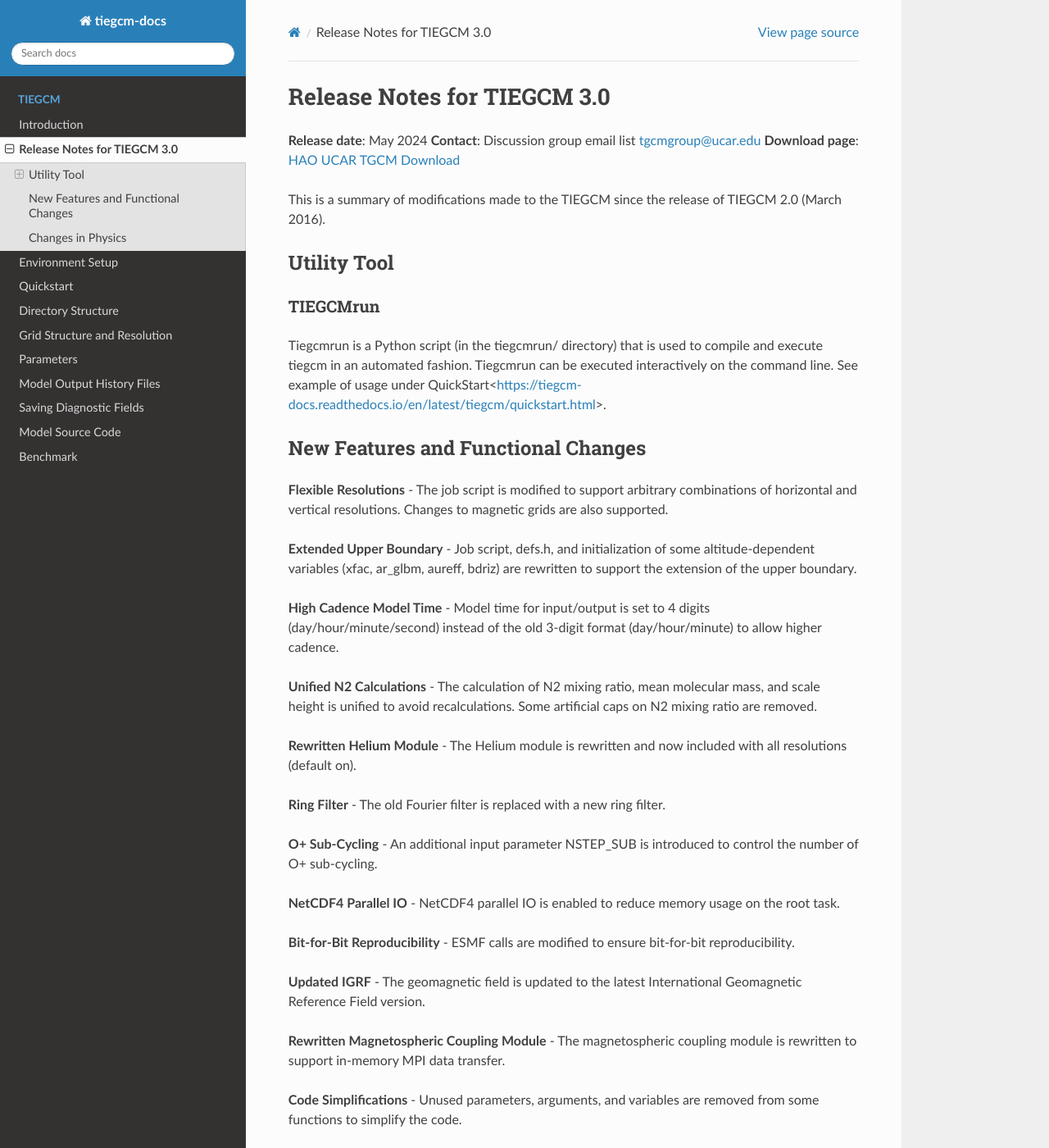
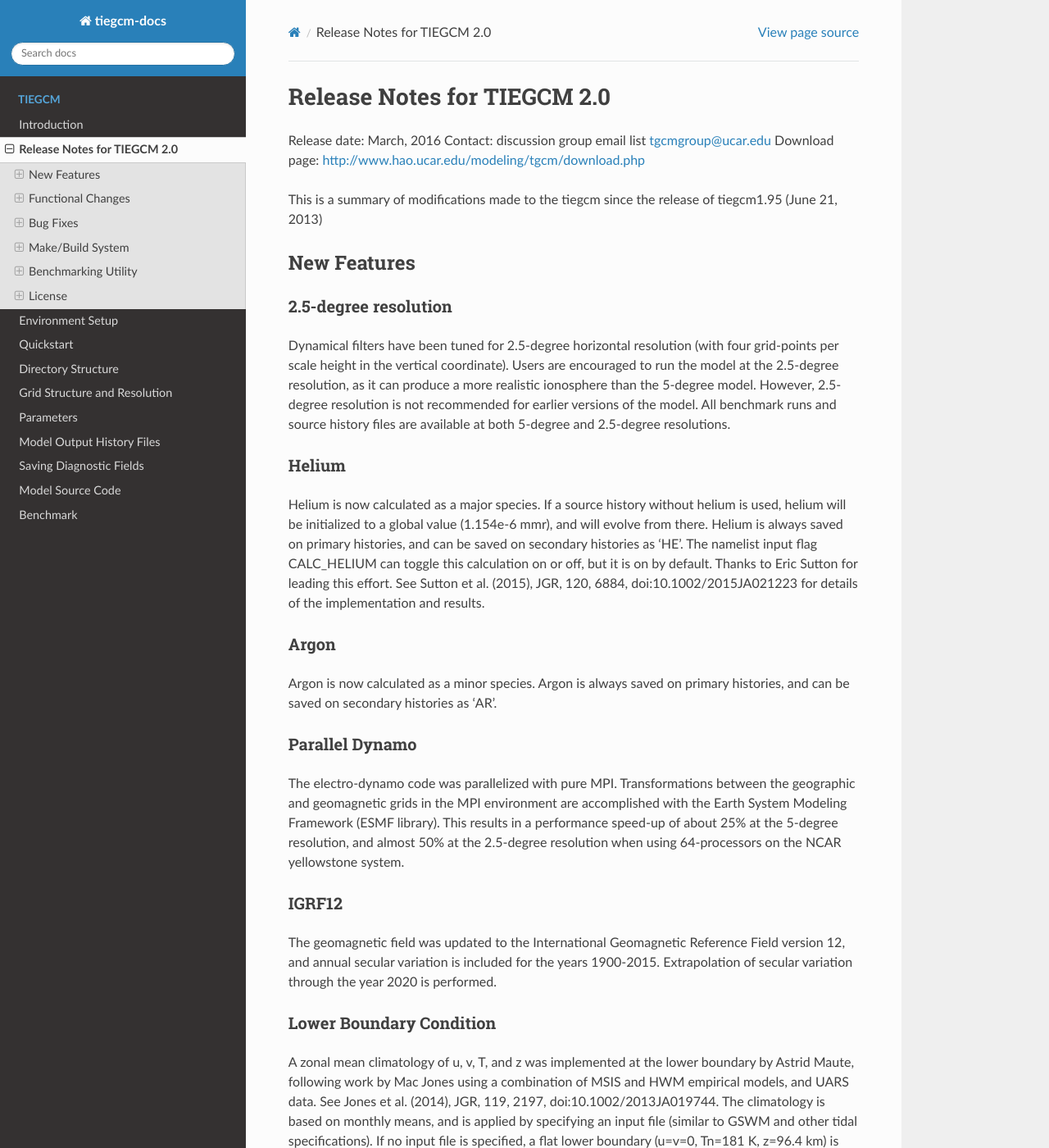
Before and after one commit to NCAR/tiegcm-docs, a Sphinx documentation site: the page built from docs/source/tiegcm/release_notes.rst, in a window 1280 px wide and 1400 px high. Shown: the whole window at 82% size. Built offline with Sphinx 7.4.7 and the Read the Docs theme 2.0.0, drawn with Linux system fonts in a browser that asks for light colours; some of the changed text lies outside the part shown.

Commit message:
Revert "Update release_notes.rst"
This reverts commit 634e795233b23e658189dd1ddaf8a8907b39ae20.

```diff
--- a/docs/source/tiegcm/release_notes.rst
+++ b/docs/source/tiegcm/release_notes.rst
@@ -1,97 +1,144 @@
-Release Notes for TIEGCM 3.0
+Release Notes for TIEGCM 2.0
 ============================
+Release date: March, 2016
+Contact: discussion group email list tgcmgroup@ucar.edu
+Download page: http://www.hao.ucar.edu/modeling/tgcm/download.php
 
-**Release date**: May 2024
-**Contact**: Discussion group email list tgcmgroup@ucar.edu
-**Download page**: `HAO UCAR TGCM Download <https://github.com/NCAR/tiegcm/tree/master>`_
+This is a summary of modifications made to the tiegcm since the release of tiegcm1.95 (June 21, 2013)
 
-This is a summary of modifications made to the TIEGCM since the release of TIEGCM 2.0 (March 2016).
+New Features
+------------
+
+2.5-degree resolution
+^^^^^^^^^^^^^^^^^^^^^
+
+Dynamical filters have been tuned for 2.5-degree horizontal resolution (with four grid-points per scale height in the vertical coordinate). Users are encouraged to run the model at the 2.5-degree resolution, as it can produce a more realistic ionosphere than the 5-degree model. However, 2.5-degree resolution is not recommended for earlier versions of the model. All benchmark runs and source history files are available at both 5-degree and 2.5-degree resolutions.
+
+Helium
+^^^^^^
+
+Helium is now calculated as a major species. If a source history without helium is used, helium will be initialized to a global value (1.154e-6 mmr), and will evolve from there. Helium is always saved on primary histories, and can be saved on secondary histories as ‘HE’. The namelist input flag CALC_HELIUM can toggle this calculation on or off, but it is on by default. Thanks to Eric Sutton for leading this effort. See Sutton et al. (2015), JGR, 120, 6884, doi:10.1002/2015JA021223 for details of the implementation and results.
+
+Argon
+^^^^^
+
+Argon is now calculated as a minor species. Argon is always saved on primary histories, and can be saved on secondary histories as ‘AR’.
+
+Parallel Dynamo
+^^^^^^^^^^^^^^^
+
+The electro-dynamo code was parallelized with pure MPI. Transformations between the geographic and geomagnetic grids in the MPI environment are accomplished with the Earth System Modeling Framework (ESMF library). This results in a performance speed-up of about 25% at the 5-degree resolution, and almost 50% at the 2.5-degree resolution when using 64-processors on the NCAR yellowstone system.
+
+IGRF12
+^^^^^^
+
+The geomagnetic field was updated to the International Geomagnetic Reference Field version 12, and annual secular variation is included for the years 1900-2015. Extrapolation of secular variation through the year 2020 is performed.
+
+Lower Boundary Condition
+^^^^^^^^^^^^^^^^^^^^^^^^
+
+A zonal mean climatology of u, v, T, and z was implemented at the lower boundary by Astrid Maute, following work by Mac Jones using a combination of MSIS and HWM empirical models, and UARS data. See Jones et al. (2014), JGR, 119, 2197, doi:10.1002/2013JA019744. The climatology is based on monthly means, and is applied by specifying an input file (similar to GSWM and other tidal specifications). If no input file is specified, a flat lower boundary (u=v=0, Tn=181 K, z=96.4 km) is employed as in the past. Other zonal mean climatologies can be used by generating and specifying a different file.
+
+Non-Migrating Tides
+^^^^^^^^^^^^^^^^^^^
+
+GSWM non-migrating tides are turned on in the default namelist inputs for 2.5-degree resolution only. They can be used with either resolution but are only recommended at 2.5-degree. Migrating tides are on be default at both resolutions. All GSWM tides are switchable on/off simply by specifying or not specifying an input file.
+
+Additional Diagnostic Fields
+^^^^^^^^^^^^^^^^^^^^^^^^^^^^
+
+Many additional diagnostic fields are available as optional outputs on secondary files, including RHO, N2, HE, AR, ZGMID, EFLUX, NFLUX, ALFA, CUSP, and DRIZZLE, TEC, conductivities, ExB velocities, currents, cooling and heating rates. See the Namelist Input File section of the User Guide, scripts/master.inp, and src/diags.F.
+
+Pressure/Altitude Coordinates
+^^^^^^^^^^^^^^^^^^^^^^^^^^^^^
+
+For altitude-registering of output fields, see Grid Structure and Resolution section of the User Guide for an explanation of the pressure grids, reference pressure, geometric v. geopotential height, and interfaces v. midpoints. See also Altitude Coordinates in the TIEGCM for a detailed explanation of the relationship between the Pressure and Altitude coordinates in the TIEGCM.
 
 
-Utility Tool
+Functional Changes
 ------------
 
-TIEGCMrun
+Namelist Input
+^^^^^^^^^^^^^^
+
+The comment character in namelist input files is now and exclamation point (!) (formerly it was a semi-colon). This was changed to conform to the Fortran standard. If you have many input files with the ‘;’ comment character, use the change_nlcomment script in the scripts directory to replace the comment chars. However, we strongly urge that for v. 2.0, users start over with new namelist input files using the examples in scripts/.inp as templates. Also use the new example job files in scripts/.job. Reading the input file was simplified in the source code (see src/input_read.F), and in the job scripts, the input file is an argument to the program rather than redirected as unit 5.
+
+Time Step
+^^^^^^^^^
+
+The recommended and default time steps are now 60 s at 5-degree resolution and 30 s at 2.5-degree resolution. We strongly urge users to use the recommended time steps. Changing the time step will change the model results. Sometimes it may be absolutely necessary to shorten the time step, e.g., during a major storm, but in that case it is advisable to do so for only as long as absolutely necessary to get through the peak of the storm.
+
+Shapiro Filter
+^^^^^^^^^^^^^^
+
+The Shapiro filter factor was reduced to 3.0e-3 for the default time step, and now changes if the time step is changed. This minimizes but does not eliminate varying results for different time steps. The filter factor = 3.0e-3 x (time step)/(default time step), i.e., it is reduced for shorter steps (see “shapiro” in src/cons.F).
+
+FFT Filters
+^^^^^^^^^^^
+
+The polar FFT filters were re-tuned for the 2.5-degree resolution model (no change at 5-degree).
+
+O+ Floor
+^^^^^^^^
+
+A double-Gaussian shaped floor (in latitude and altitude) is applied to O+ at low-to-mid latitudes in the F-region in order to keep the model stable when the ionosphere gets very low in density. It can be turned off in the namelist inputs but this is not recommended. See Namelist parameter ENFORCE_OPFLOOR
+
+O+ Diffusion Limiter
+^^^^^^^^^^^^^^^^^^^^
+
+An optional O+ diffusion coefficient limit can be supplied as a namelist input. This can improve model stability in the topside F-region, but it is only recommended as a last resort since it will change model results. See Namelist parameter OPDIFFCAP
+
+Bug Fixes
+------------
+
+Reduced Temperature
+^^^^^^^^^^^^^^^^^^^^
+
+The reduced temperature (Ti+Tn)/2 was erroneously coded in the O+ transport routine as (Ti+Te)/2 (which is actually the plasma temperature). This bug has been there for a long time, probably dating back to the TIGCM in the 1980’s. This was corrected, which makes small but significant changes in the ionosphere, particularly in the vicinity of the F2 peak. NmF2 generally changes by <10%, but this is nevertheless a significant correction. The model is also somewhat less stable at 2.5-degrees due to this correction. Note that the plasma temperature is also used in O+ transport but this was correctly defined in the code.
+
+Other Miscellaneous Corrections
+^^^^^^^^^^^^^^^^^^^^^^^^^^^^^^^^
+
+    The domain decomposition was adjusted so that the model can run with 4 processors
+    ZG, ZGmid and DEN extrapolation to the top level was corrected.
+    GLAT and ALT input/output to apex.F90 was updated
+    A problem using ESMF with a single processor was fixed.
+
+Make/Build System
+------------
+
+Platforms
+^^^^^^^^^
+
+The TIE-GCM can be run on the NCAR yellowstone supercomputer or on Linux desktop computers. Some users have run it on PC and Mac, and desktops and laptops, but the setup may require some re-configuration by the user. Compiling with MPI is now required on any platform, but the model may still be run using a single processor. We recommend 4 to 16 processors for the 5-degree resolution model and 8 to 64 processors for the 2.5-degree resolution model.
+
+Compilers
+^^^^^^^^^
+
+The TIE-GCM can be run on three Fortran compilers for Linux desktop systems: Intel, PGI, and GNU gfortran. On the NCAR yellowstone system, only Intel is used. Intel is the default compiler, because it consistently out-performs the other compilers.
+
+ESMF Library
+^^^^^^^^^^^^
+
+The parallel dynamo now requires that the ESMF library be linked. The NetCDF library is also still required. See Grid Structure and Resolution for more information.
+
+Note
+^^^^
+
+A warning for user’s of previous revisions of TIEGCM: Do not use old namelist input files or job scripts from previous revisions. Copy the default files from the scripts/ directory, and modify them for your own runs. Also, for initial runs, do not build/execute the model in an old execdir. Instead, allow the job script to make a new execdir for you.
+
+Benchmarking Utility
+------------
+
+Tgcmrun
 ^^^^^^^
 
-Tiegcmrun is a Python script (in the tiegcmrun/ directory) that is used to compile and execute tiegcm in an automated fashion. Tiegcmrun can be executed interactively on the command line. See example of usage under QuickStart<https://tiegcm-docs.readthedocs.io/en/latest/tiegcm/quickstart.html>.
+Tgcmrun is a Python code (in the tgcmrun/ directory) that can be used to make selected benchmark runs of the model in a semi-automated fashion. Tgcmrun can be executed interactively on the command line, or a series of runs can be submitted from a simple shell script using command-line arguments. See example scripts ‘run_*’ or type ‘tgcmrun -h’ in the tgcmrun directory a usage statement. The tgcmrun directory takes the place of the former ‘tests’
 
-New Features and Functional Changes
------------------------------------
+License
+------------
 
-**Flexible Resolutions**
-- The job script is modified to support arbitrary combinations of horizontal and vertical resolutions. Changes to magnetic grids are also supported.
+Academic Research License
+^^^^^^^^^^^^^^^^^^^^^^^^^
 
-**Extended Upper Boundary**
-- Job script, defs.h, and initialization of some altitude-dependent variables (xfac, ar_glbm, aureff, bdriz) are rewritten to support the extension of the upper boundary.
-
-**High Cadence Model Time**
-- Model time for input/output is set to 4 digits (day/hour/minute/second) instead of the old 3-digit format (day/hour/minute) to allow higher cadence.
-
-**Unified N2 Calculations**
-- The calculation of N2 mixing ratio, mean molecular mass, and scale height is unified to avoid recalculations. Some artificial caps on N2 mixing ratio are removed.
-
-**Rewritten Helium Module**
-- The Helium module is rewritten and now included with all resolutions (default on).
-
-**Ring Filter**
-- The old Fourier filter is replaced with a new ring filter.
-
-**O+ Sub-Cycling**
-- An additional input parameter NSTEP_SUB is introduced to control the number of O+ sub-cycling.
-
-**NetCDF4 Parallel IO**
-- NetCDF4 parallel IO is enabled to reduce memory usage on the root task.
-
-**Bit-for-Bit Reproducibility**
-- ESMF calls are modified to ensure bit-for-bit reproducibility.
-
-**Updated IGRF**
-- The geomagnetic field is updated to the latest International Geomagnetic Reference Field version.
-
-**Rewritten Magnetospheric Coupling Module**
-- The magnetospheric coupling module is rewritten to support in-memory MPI data transfer.
-
-**Code Simplifications**
-- Unused parameters, arguments, and variables are removed from some functions to simplify the code.
-
-**MPI Subroutine Optimizations**
-- Some MPI subroutines are rewritten for a speed boost.
-
-**Consistent Dipmin Calculation**
-- Dipmin is set to sin(dlat*2*dtr) instead of being manually set for different resolutions.
-
-**Miscellaneous Bug Fixes**
-- Various minor bug fixes.
-
-Changes in Physics
-------------------
-
-**Solar Heating Coefficients**
-- Modified coefficients of solar heating (Astrid Maute).
-
-**Height Variation of Equatorward Electric Field**
-- A scaling factor is added to account for the height variation of the equatorward electric field (elam) (Astrid Maute).
-
-**Field-Aligned Ion Drag**
-- Field-aligned ion drag is included in the momentum equation (Jiuhou Lei).
-
-**Electron Heat Flux Parameterization**
-- The parameterization scheme of electron heat flux (fed) near the equator is changed in settei (Tong Dang).
-
-**Thermal Electron Heating Efficiency**
-- A sixth-order polynomial is used for thermal electron heating efficiency (Yihui Cai).
-
-**Electrojet Turbulent Heating**
-- Electrojet turbulent heating is introduced, default off (Jing Liu).
-
-**Empirical SAPS**
-- Empirical SAPS is introduced, default off (Cheng Sheng).
-
-**Eclipse Solar EUV Masking**
-- Support for eclipse solar EUV masking is added (Tong Dang).
-
-**Lower Boundary Forcing by External Data**
-- Support for lower boundary forcing by external data (SD nudging, Haonan Wu).
-
-For any questions or further information, please contact the discussion group email list at tgcmgroup@ucar.edu.
+The open-source academic research license was updated. This license requires that any derivatives of the model also be open-source, that the model can be used for academic research purposes only, and that the code cannot be sold. The updates clarify that the prohibition on sales includes derivative products as well as code, and that operational use is not permitted. Any existing licenses for v. 1.9* are replaced by this license for v. 2.0. See the file tiegcmlicense.txt here and in the src directory.
```
